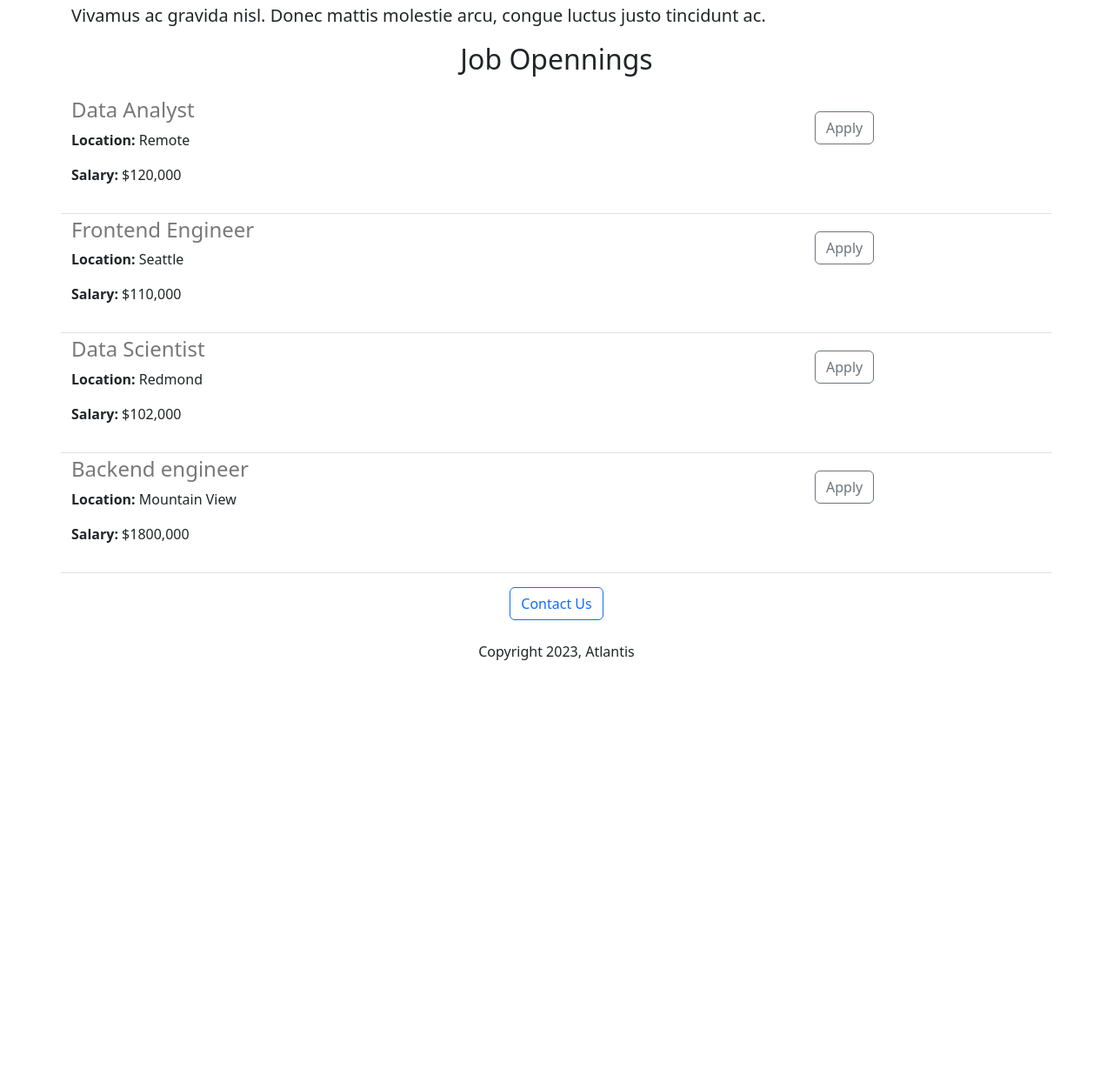
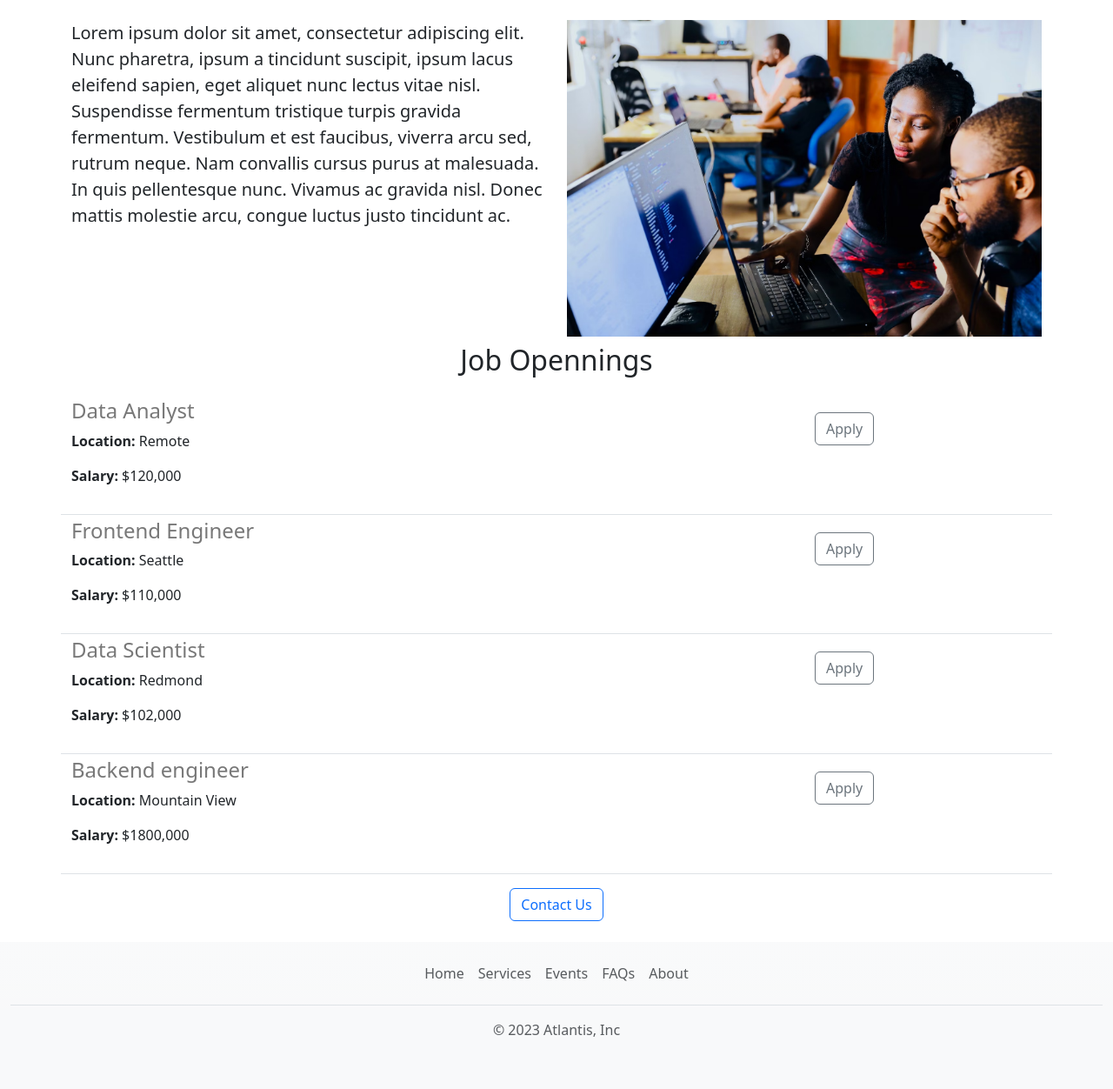
Before and after one commit to rootmecheo/atlantis_website, a Flask app: page / in a window 1280 px wide. Shown: the part 597-1849 px from the top of the page at 87% size. Before the commit the page ends 1356 px from the top, so only its background shows below. Run offline with Flask 3, Linux system fonts and the light colour scheme.

Commit message:
added functional and aesthetic improvements

```diff
--- /dev/null
+++ b/templates/footer.html
@@ -0,0 +1,12 @@
+<div class="container-fluid bg-light bg-gradient">
+  <footer class="py-3 my-4 ">
+    <ul class="nav justify-content-center  pb-3 mb-3 border-bottom">
+      <li class="nav-item"><a target="_blank" href="#" class="nav-link px-2 text-body-secondary">Home</a></li>
+      <li class="nav-item"><a target="_blank" href="#" class="nav-link px-2 text-body-secondary">Services</a></li>
+      <li class="nav-item"><a target="_blank" href="#" class="nav-link px-2 text-body-secondary">Events</a></li>
+      <li class="nav-item"><a target="_blank" href="#" class="nav-link px-2 text-body-secondary">FAQs</a></li>
+      <li class="nav-item"><a target="_blank" href="#" class="nav-link px-2 text-body-secondary">About</a></li>
+    </ul>
+    <p class="text-center text-body-secondary">© 2023 Atlantis, Inc</p>
+  </footer>
+</div>
--- a/templates/home.html
+++ b/templates/home.html
@@ -1,5 +1,5 @@
 <!DOCTYPE html>
-<html lang="en">
+<html lang="en" class="bg-light">
   <head>
     <meta charset="utf-8">
     <meta name="viewport" content="width=device-width, initial-scale=1">
@@ -14,13 +14,21 @@
     </style>
   </head>
   <body>
-    <div class="container">
-      <h1 class="text-center mt-2 mb-4">Atlantis Career</h1>
-      <img class="img-fluid" id="banner" src="https://atlantiswebsite--mecheo.repl.co/static/atlantis%20home.jpg" width="" height="320" alt="image of atlantis">
+    {% include 'nav.html' %}
+    <h1 class="text-center mt-2 mb-4">Atlantis Career</h1>
+    <img class="img-fluid" id="banner" src="https://atlantiswebsite--mecheo.repl.co/static/atlantis%20home.jpg" width="" height="320" alt="image of atlantis">
+    <div class="container "style="margin-top:16px">
+
       <h2 class="text-center mt-2 mb-4">About Atlantis</h2>
+      <div class="row" style="margin-bottom:4px; margin-top:4">
+        <div class="col-md-6">
       <p class="lead">
         Lorem ipsum dolor sit amet, consectetur adipiscing elit. Nunc pharetra, ipsum a tincidunt suscipit, ipsum lacus eleifend sapien, eget aliquet nunc lectus vitae nisl. Suspendisse fermentum tristique turpis gravida fermentum. Vestibulum et est faucibus, viverra arcu sed, rutrum neque. Nam convallis cursus purus at malesuada. In quis pellentesque nunc. Vivamus ac gravida nisl. Donec mattis molestie arcu, congue luctus justo tincidunt ac.
-      </p>
+      </p></div>
+      <div class="d-none d-md-block col-md-6">
+        <img class="img-fluid" src="/static/people.avif" width="" height="240" alt="image of atlantis">
+      </div>
+    </div>
       <h2 class="text-center mt-2 mb-4">Job Opennings</h2>
       <div>
         {% for job in jobs %}
@@ -30,9 +38,10 @@
       </p>
       </p>
       <div class="text-center">
-        <button type="button" class="btn btn-outline-primary">Contact Us</button>
-        <p class="mt-4">Copyright 2023, Atlantis</p>
+        <a target="_blank" href="mailto:mecheo.udemy@gmail.com?subject=Question%20about%20job%20openning&body=My%20name%3A%20%3Cyour%20name%3E%0D%0AMy%20question%3A%20%3Center%20question%20here%3E" type="button" class="btn btn-outline-primary">Contact Us</a>
       </div>
+
     </div>
+    {% include 'footer.html'%}
   </body>
 </html>
--- a/templates/jobitem.html
+++ b/templates/jobitem.html
@@ -23,7 +23,7 @@
 
           </div>
           <div class="col-3" style="padding-top: 16px">
-            <button type="button" class="btn btn-outline-secondary">Apply</button>
+            <a href="mailto:mecheo.udemy@gmail.com?subject=Application%20for%20{{job['title']}}&body=My%20name%3A%20%3Cyour%20name%3E%0D%0AMy%20resume%20link%3A%20%3Cresume%20link%3E%0D%0ALinkedIn%20link%3A%20%3CLinkedIn%20link%3E" type="button" class="btn btn-outline-secondary">Apply</a>
           </div>
 
         </div>
--- /dev/null
+++ b/templates/nav.html
@@ -0,0 +1,12 @@
+<nav  class="navbar bg-body-tertiary shadow-sm sticky-top bg-white">
+  <div class="container-fluid">
+    <a class="navbar-brand" href="#">
+      <img src="/static/logo.svg" alt="Atlantis" width="30" height="24">  Atlantis
+    </a>
+    <form class="d-flex" role="search">
+      <input class="form-control me-2" type="search" placeholder="Search" aria-label="Search">
+      <button class="btn btn-outline-success" type="submit">Search</button>
+    </form>
+  </div>
+</nav>
+<div style="height:46px"></div>
```
Also changed, not shown: static/logo.svg (added), static/people.avif (added).
